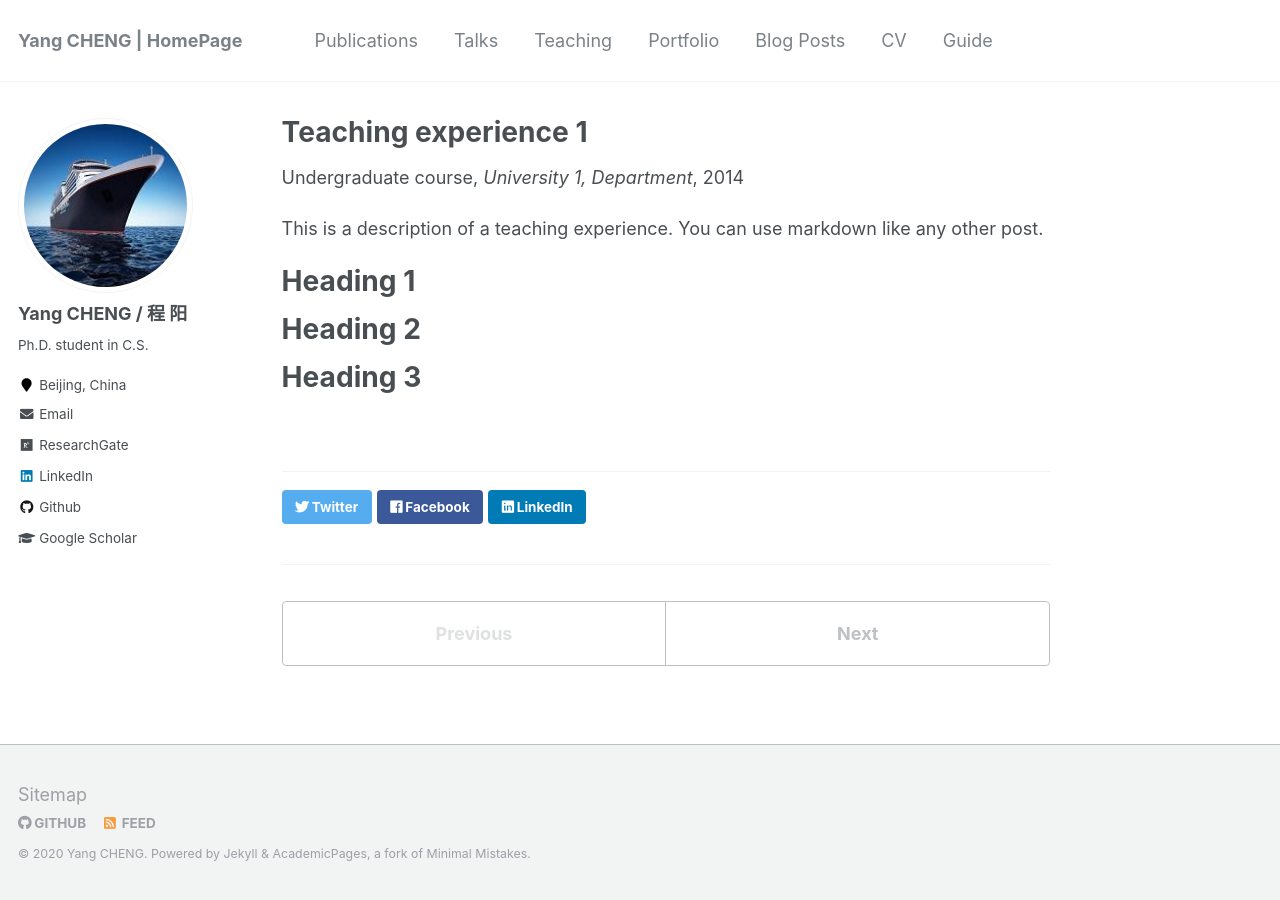
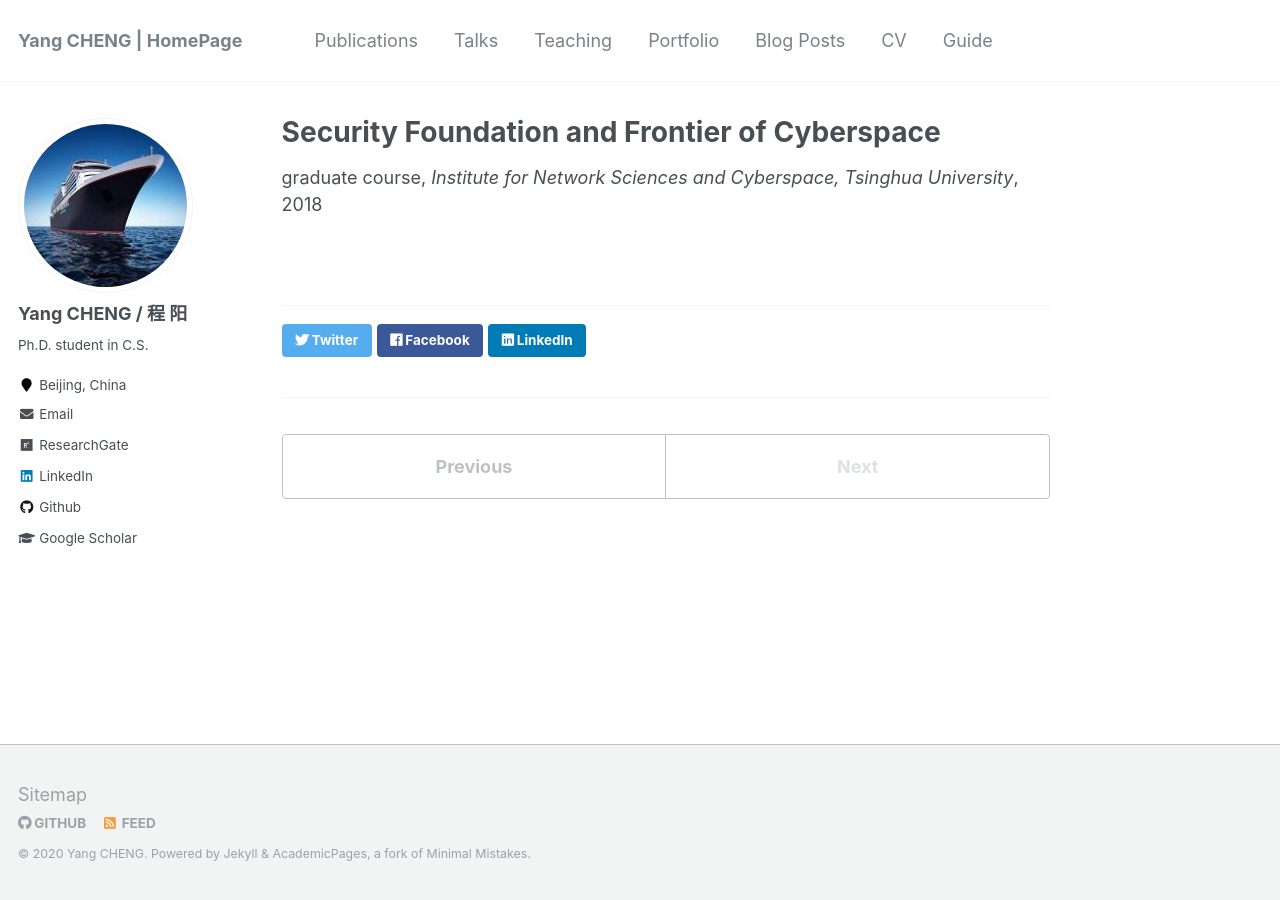
Before and after one commit to NEWPLAN/newplan.github.io, a Jekyll site: the page built from _teaching/2014-spring-teaching-1.md, in a window 1280 px wide. Built offline with Jekyll 4.4.1, drawn with Linux system fonts in a browser that asks for light colours.

Commit message:
Update 2014-spring-teaching-1.md

```diff
--- a/_teaching/2014-spring-teaching-1.md
+++ b/_teaching/2014-spring-teaching-1.md
@@ -1,20 +1,9 @@
 ---
-title: "Teaching experience 1"
-collection: teaching
-type: "Undergraduate course"
+title: "Security Foundation and Frontier of Cyberspace"
+collection: teaching assisttant
+type: "graduate course"
 permalink: /teaching/2014-spring-teaching-1
-venue: "University 1, Department"
-date: 2014-01-01
-location: "City, Country"
+venue: "Institute for Network Sciences and Cyberspace, Tsinghua University"
+date: 2018-09-01
+location: "Beijing, China"
 ---
-
-This is a description of a teaching experience. You can use markdown like any other post.
-
-Heading 1
-======
-
-Heading 2
-======
-
-Heading 3
-======
```
